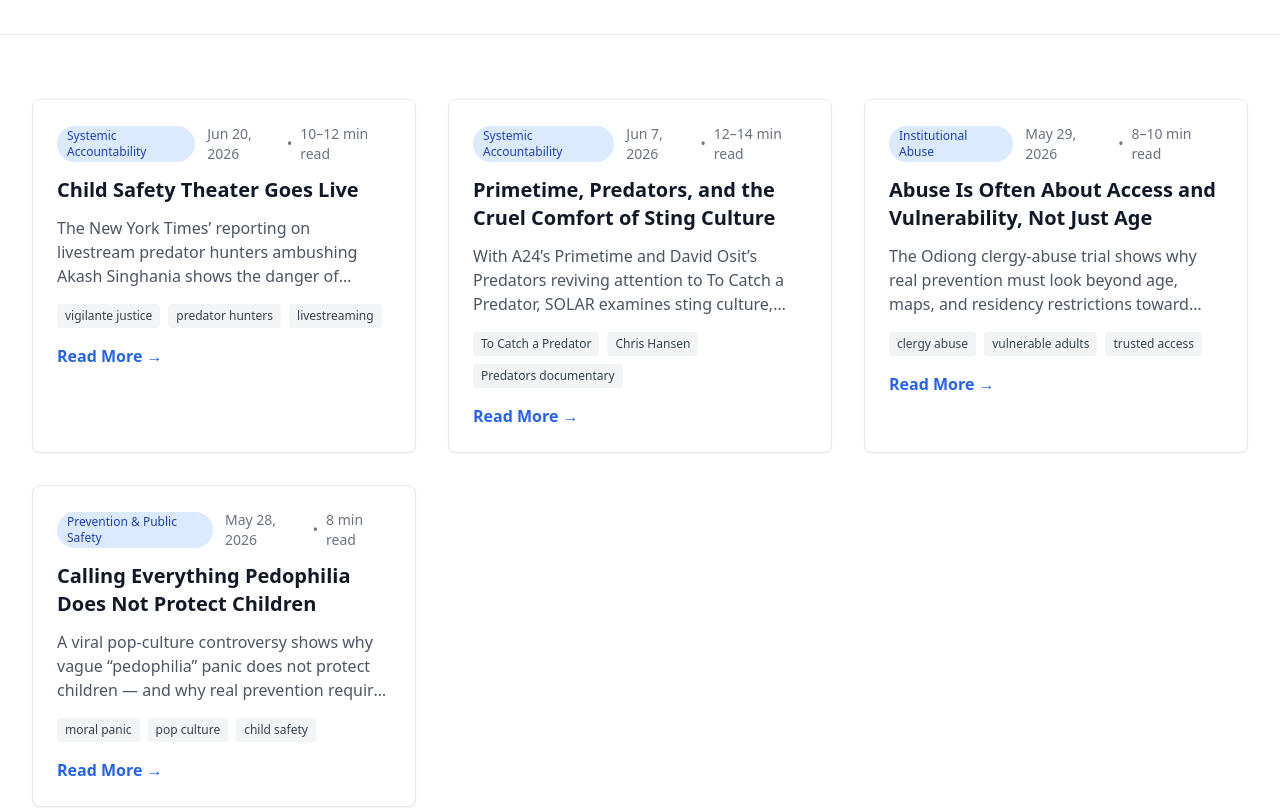
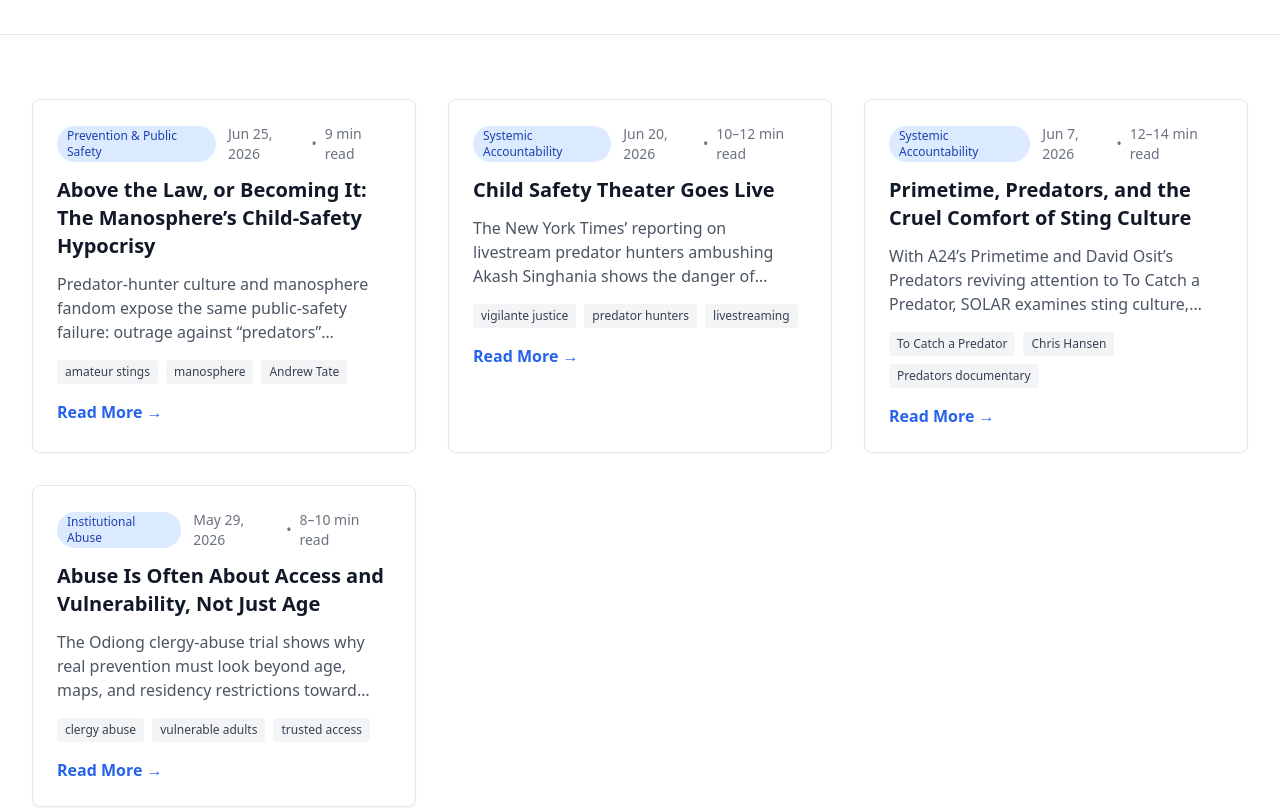
Before and after one commit to projectsolarrecon/Solar, a React (Vite) app: page /blog in a window 1280 px wide. Shown: the part 1720-2528 px from the top of the page. Built offline with nearby package versions, Linux system fonts and the light colour scheme.

Commit message:
Update blogPosts.ts

```diff
--- a/src/data/blogPosts.ts
+++ b/src/data/blogPosts.ts
@@ -12,6 +12,29 @@ export interface BlogPost {
 
 export const allBlogPosts: BlogPost[] = [
   // Insert this object at the TOP of the exported array (newest-first):
+{
+  id: "above-the-law-or-becoming-it-manosphere-child-safety-hypocrisy",
+  title: "Above the Law, or Becoming It: The Manosphere’s Child-Safety Hypocrisy",
+  excerpt:
+    "Predator-hunter culture and manosphere fandom expose the same public-safety failure: outrage against “predators” becomes selective when power, fame, and masculinity enter the frame.",
+  author: "The SOLAR Project",
+  date: "Jun 25, 2026",
+  readTime: "9 min read",
+  category: "Prevention & Public Safety",
+  tags: [
+    "amateur stings",
+    "manosphere",
+    "Andrew Tate",
+    "predator hunters",
+    "performative safety",
+    "child safety theater",
+    "online masculinity",
+    "selective outrage",
+    "YouTube",
+    "vigilante justice",
+  ],
+  path: "/blog/above-the-law-or-becoming-it-manosphere-child-safety-hypocrisy",
+},
 {
   id: "child-safety-theater-goes-live",
   title: "Child Safety Theater Goes Live",
```
